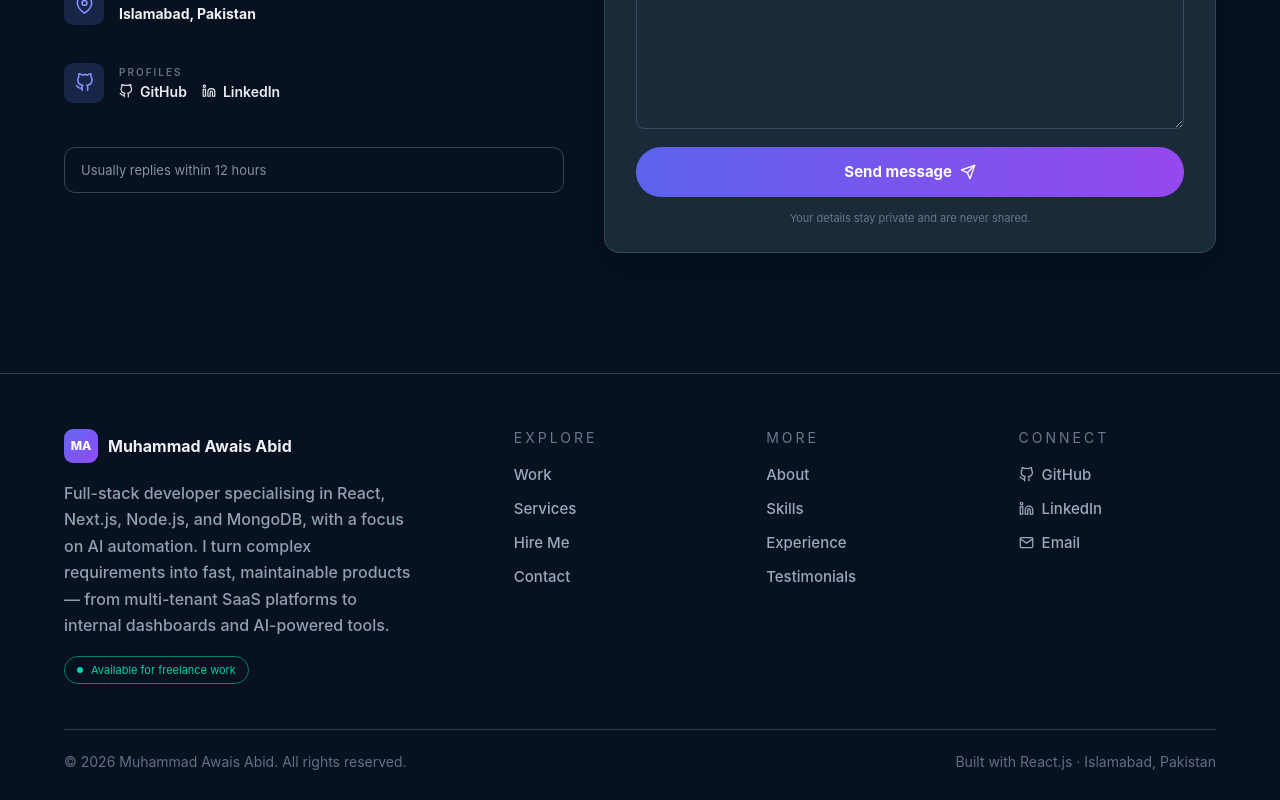
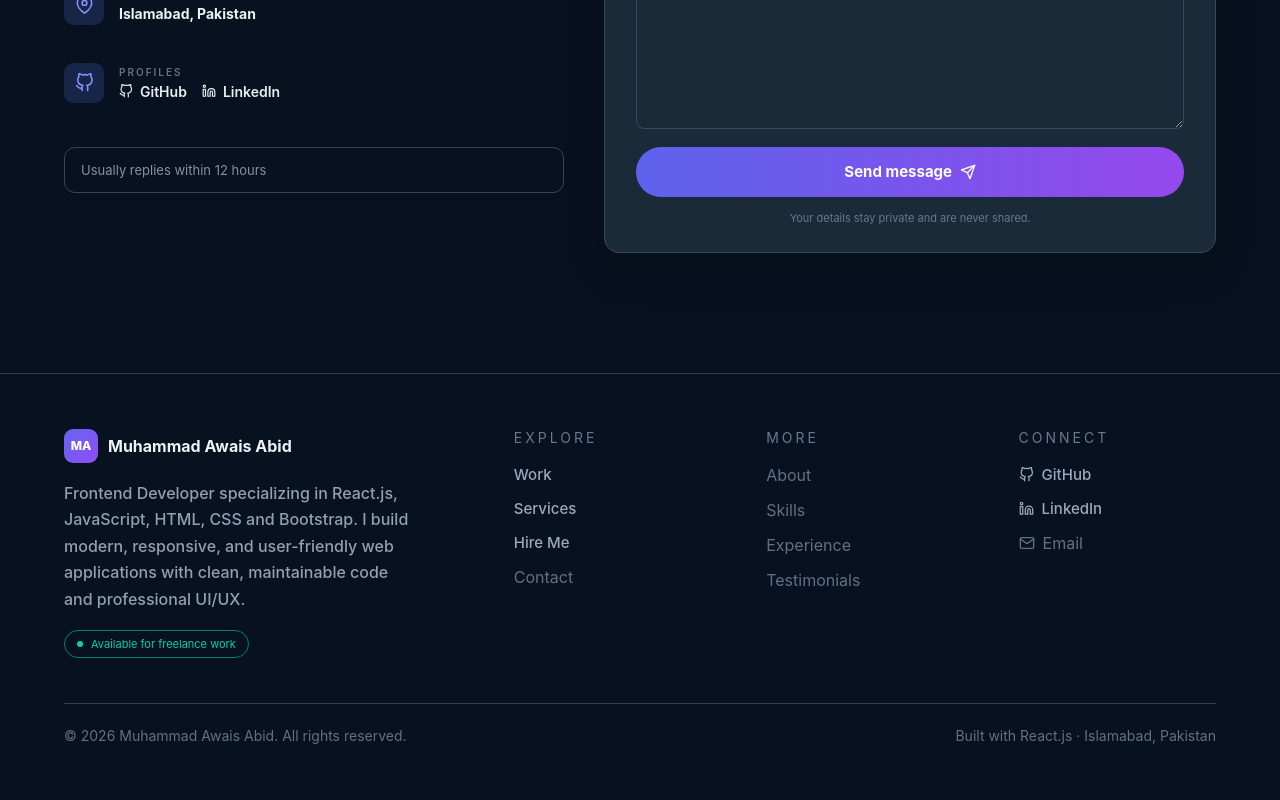
Before and after one commit to MuhammadAwaisAbidDev/my-portfolio, a React (Create React App) app: page /#/ in a window 1280 px wide. Shown: the part 10500-11300 px from the top of the page. After the commit the page ends 11274 px from the top, so only its background shows below. Built offline with nearby package versions, Linux system fonts and the light colour scheme.

Commit message:
Fix WhatsApp link preview

```diff
--- a/src/components/Footer.css
+++ b/src/components/Footer.css
@@ -187,3 +187,23 @@ font-weight: 500;
   }
 
 }
+
+.footer-column button {
+  background: none;
+  border: none;
+  padding: 0;
+  margin: 0;
+  color: inherit;
+  font-family: inherit;
+  font-size: inherit;
+  text-align: left;
+  cursor: pointer;
+  display: flex;
+  color: #607187;
+  align-items: center;
+  gap: 8px;
+}
+
+.footer-column button:hover {
+  color: #313e88;
+}
--- a/src/components/Footer.jsx
+++ b/src/components/Footer.jsx
@@ -4,10 +4,27 @@ import {
   FiLinkedin,
   FiMail
 } from "react-icons/fi";
-import { Link } from "react-router-dom";
+import { Link, useNavigate } from "react-router-dom";
 import "./Footer.css";
 
 function Footer() {
+  const navigate = useNavigate();
+
+  const goToSection = (id) => {
+    navigate("/");
+
+    setTimeout(() => {
+      const section = document.getElementById(id);
+
+      if (section) {
+        section.scrollIntoView({
+          behavior: "smooth",
+          block: "start",
+        });
+      }
+    }, 300);
+  };
+
   return (
     <footer className="footer">
 
@@ -16,7 +33,6 @@ function Footer() {
         <div className="footer-main">
 
           {/* BRAND */}
-
           <div className="footer-brand">
 
             <div className="footer-logo-row">
@@ -32,7 +48,10 @@ function Footer() {
             </div>
 
             <p>
-              Full-stack developer specialising in React, Next.js, Node.js, and MongoDB, with a focus on AI automation. I turn complex requirements into fast, maintainable products — from multi-tenant SaaS platforms to internal dashboards and AI-powered tools.
+              Frontend Developer specializing in React.js, JavaScript,
+              HTML, CSS and Bootstrap. I build modern, responsive, and
+              user-friendly web applications with clean, maintainable
+              code and professional UI/UX.
             </p>
 
             <div className="footer-availability">
@@ -44,9 +63,6 @@ function Footer() {
 
 
           {/* EXPLORE */}
-
-          {/* EXPLORE */}
-
           <div className="footer-column">
 
             <span className="footer-heading">
@@ -65,101 +81,55 @@ function Footer() {
               Hire Me
             </Link>
 
-  <a
-    href="#contact"
-    onClick={(e) => {
-      e.preventDefault();
-      window.location.href = "/#/";
-
-      setTimeout(() => {
-        document.getElementById("contact")?.scrollIntoView({
-          behavior: "smooth",
-        });
-      }, 100);
-    }}
+            <button
+              type="button"
+              onClick={() => goToSection("contact")}
             >
               Contact
-  </a>
+            </button>
 
           </div>
 
 
           {/* MORE */}
-
           <div className="footer-column">
 
             <span className="footer-heading">
               MORE
             </span>
 
-  <a
-    href="#about"
-    onClick={(e) => {
-      e.preventDefault();
-      window.location.href = "/#/";
-
-      setTimeout(() => {
-        document.getElementById("about")?.scrollIntoView({
-          behavior: "smooth",
-        });
-      }, 100);
-    }}
+            <button
+              type="button"
+              onClick={() => goToSection("about")}
             >
               About
-  </a>
+            </button>
 
-  <a
-    href="#skills"
-    onClick={(e) => {
-      e.preventDefault();
-      window.location.href = "/#/";
-
-      setTimeout(() => {
-        document.getElementById("skills")?.scrollIntoView({
-          behavior: "smooth",
-        });
-      }, 100);
-    }}
+            <button
+              type="button"
+              onClick={() => goToSection("skills")}
             >
               Skills
-  </a>
+            </button>
 
-  <a
-    href="#experience"
-    onClick={(e) => {
-      e.preventDefault();
-      window.location.href = "/#/";
-
-      setTimeout(() => {
-        document.getElementById("experience")?.scrollIntoView({
-          behavior: "smooth",
-        });
-      }, 100);
-    }}
+            <button
+              type="button"
+              onClick={() => goToSection("experience")}
             >
               Experience
-  </a>
+            </button>
 
-  <a
-    href="#testimonials"
-    onClick={(e) => {
-      e.preventDefault();
-      window.location.href = "/#/";
-
-      setTimeout(() => {
-        document.getElementById("testimonials")?.scrollIntoView({
-          behavior: "smooth",
-        });
-      }, 100);
-    }}
+            <button
+              type="button"
+              onClick={() => goToSection("testimonials")}
             >
               Testimonials
-  </a>
+            </button>
 
           </div>
 
+
           {/* CONNECT */}
-
           <div className="footer-column">
 
             <span className="footer-heading">
@@ -184,16 +154,20 @@ function Footer() {
               LinkedIn
             </a>
 
-            <a href="#contact">
+            <button
+              type="button"
+              onClick={() => goToSection("contact")}
+            >
               <FiMail />
               Email
-            </a>
+            </button>
 
           </div>
 
         </div>
 
 
+        {/* FOOTER BOTTOM */}
         <div className="footer-bottom">
 
           <span>
```
Lines whose indentation alone changed are shown as unchanged.
